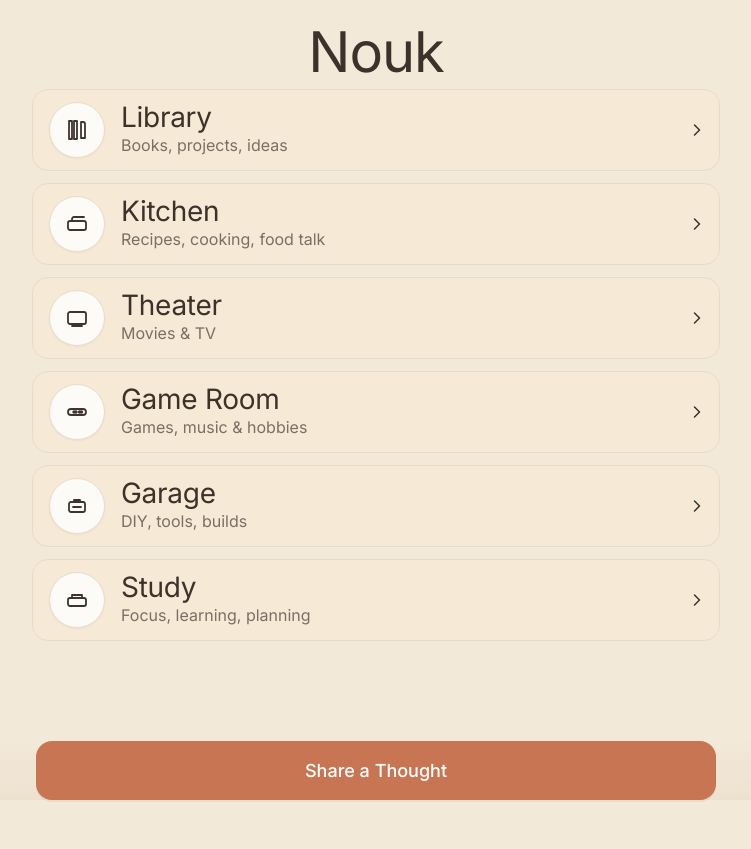
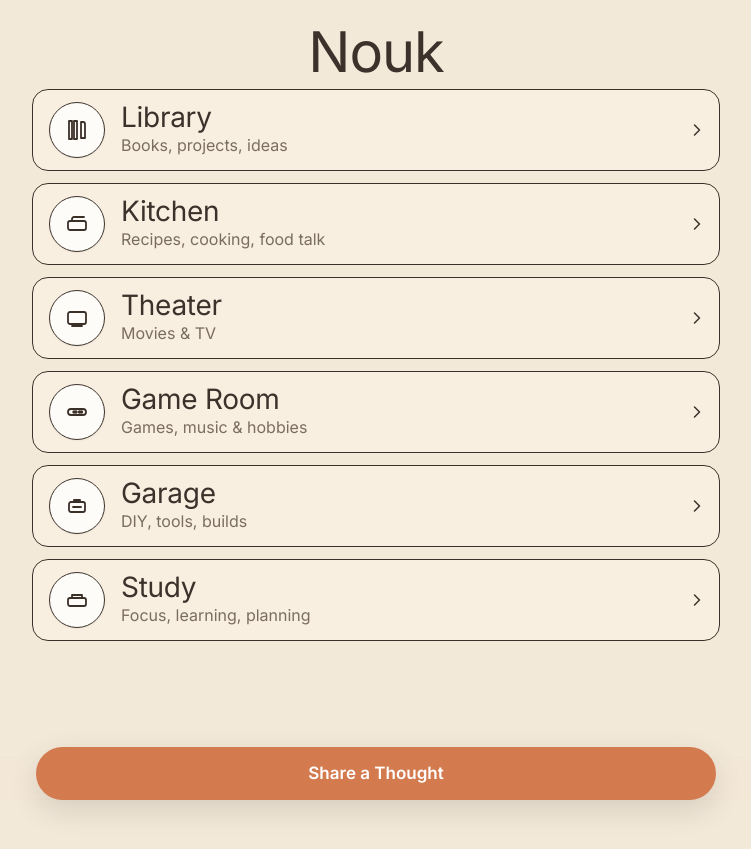
Before and after one commit to dus10-sudo/Nouk-V2, a Next.js app: page / in a window 1280 px wide. Shown: the whole page, without its empty margins (264-1015 px from the left). Built offline with nearby package versions, Linux system fonts and the light colour scheme; a web font is replaced by a local one.

Commit message:
Update globals.css

```diff
--- a/src/app/globals.css
+++ b/src/app/globals.css
@@ -2,30 +2,33 @@
 @tailwind components;
 @tailwind utilities;
 
-/* ────────────────────────────────────────────────
-   Nouk Parchment Theme
-────────────────────────────────────────────────── */
+/* -------- Nouk light theme: cozy café -------- */
+
 :root {
-  /* core palette */
-  --paper:#EDE1CE;          /* page background (slightly darker parchment) */
-  --card:#F6EAD6;           /* cards / surfaces */
-  --ring:#E8DCC8;           /* borders / focus rings */
-  --ink:#3E342F;            /* primary text */
-  --muted:#7A6E65;          /* subtitles / secondary text */
-  --accent:#C87553;         /* accent (Share button) */
-  --accent-press:#B86748;   /* pressed accent */
-  --shadow:0 1px 0 rgba(0,0,0,.03), 0 8px 24px rgba(0,0,0,.06);
-  --soft:0 4px 18px rgba(0,0,0,.08);
+  /* background + surfaces */
+  --paper: #f3e7d6;        /* app background */
+  --card: #f8efe1;         /* room cards */
+  --card-soft: #f6ecde;    /* intro / soft sections */
+  --badge: #f9f2e7;        /* icon circles, chips */
 
-  /* highlight accent (for selection feedback) */
-  --select:#5d7d66;
-  --select-bg:rgba(93,125,102,.18);
+  /* ink */
+  --ink: #3b3028;          /* main text */
+  --muted: #7b6c60;        /* subtitles, hints */
+
+  /* accents */
+  --accent: #d47a4f;       /* primary CTA */
+  --accent-soft: #f0c4a5;  /* focus ring / subtle accents */
+
+  /* borders + shadows */
+  --stroke: #e3d6c5;
+  --shadow-soft: 0 18px 40px rgba(0, 0, 0, 0.08);
 }
 
-/* ────────────────────────────────────────────────
-   Base Elements
-────────────────────────────────────────────────── */
-html, body, #__next, :root { height: 100%; }
+html,
+body,
+#__next {
+  height: 100%;
+}
 
 body {
   background: var(--paper);
@@ -34,118 +37,89 @@ body {
   text-rendering: optimizeLegibility;
 }
 
-/* remove blue link flash */
-a { color: inherit; text-decoration: none; }
+/* remove default blue link styles */
+a {
+  color: inherit;
+  text-decoration: none;
+}
 
-/* subtle focus ring */
+/* mobile: no tap highlight flash */
+* {
+  -webkit-tap-highlight-color: transparent;
+}
+
+/* nice focus ring */
 *:focus-visible {
-  outline: 2px solid var(--ring);
+  outline: 2px solid var(--accent-soft);
   outline-offset: 2px;
 }
 
-/* mobile tap highlight off */
-* { -webkit-tap-highlight-color: transparent; }
+/* ------- helpers used in components ------- */
 
-/* ────────────────────────────────────────────────
-   Reusable Classes
-────────────────────────────────────────────────── */
-.bg-card { background: var(--card); }
-.border-ring { border-color: var(--ring); }
-.text-ink { color: var(--ink); }
-.text-muted { color: var(--muted); }
-
-.primary {
-  background: var(--accent);
-  color: #fff;
+.bg-paper {
+  background: var(--paper);
 }
-.primary:active { background: var(--accent-press); }
-
-.shadow-card { box-shadow: var(--shadow); }
-.shadow-soft { box-shadow: var(--soft); }
-
-/* typography */
-h1 { letter-spacing:-.015em; }
-.room-title { font-size:26px; line-height:1.05; letter-spacing:-.01em; }
-.room-sub { color:var(--muted); }
-
-/* card helpers */
-.card {
-  @apply bg-card rounded-2xl shadow-card border border-[color:var(--ring)];
+.bg-card {
+  background: var(--card);
 }
-.card-row { @apply flex items-center gap-4; }
-.subtle { color: var(--muted); }
-
-/* remove link underline fallback flash */
-a { color: inherit; text-decoration: none; }
-
-/* ────────────────────────────────────────────────
-   Modal / Sheet Animation
-────────────────────────────────────────────────── */
-@keyframes modalIn {
-  from {
-    transform: translateY(8px) scale(.985);
-    opacity: 0;
-  }
-  to {
-    transform: translateY(0) scale(1);
-    opacity: 1;
-  }
+.bg-card-soft {
+  background: var(--card-soft);
 }
-.animate-modalIn {
-  animation: modalIn .18s ease-out both;
+.text-ink {
+  color: var(--ink);
+}
+.text-muted {
+  color: var(--muted);
+}
+.border-soft {
+  border-color: var(--stroke);
+}
+.shadow-soft {
+  box-shadow: var(--shadow-soft);
 }
 
-/* optional focus glow for clickable tiles */
-button:focus-visible {
-  box-shadow: 0 0 0 2px var(--ring) inset;
+/* typography tuning */
+h1,
+h2,
+h3 {
+  letter-spacing: -0.02em;
 }
 
-/* ────────────────────────────────────────────────
-   Utility Alignment / Overrides
-────────────────────────────────────────────────── */
-.nouk-cta {
-  @apply rounded-2xl font-medium text-center bg-[var(--accent)] text-white;
-}
-@keyframes fadeInUp {
-  from { opacity: 0; transform: translateY(12px); }
-  to   { opacity: 1; transform: translateY(0); }
-}
-@keyframes fadeInUp {
-  from {
-    opacity: 0;
-    transform: translateY(12px);
-  }
-  to {
-    opacity: 1;
-    transform: translateY(0);
-  }
+.room-title {
+  font-size: 20px;
+  line-height: 1.1;
 }
 
-@keyframes fadeBackdrop {
-  from {
-    background-color: rgba(0, 0, 0, 0);
-    backdrop-filter: blur(0px);
-  }
-  to {
-    background-color: rgba(0, 0, 0, 0.6);
-    backdrop-filter: blur(2px);
-  }
+/* primary CTA pill button (ShareThought) */
+.nouk-cta {
+  display: block;
+  width: 100%;
+  border-radius: 999px;
+  background: var(--accent);
+  color: #ffffff;
+  padding: 14px 22px;
+  font-size: 17px;
+  font-weight: 600;
+  text-align: center;
+  box-shadow: 0 10px 30px rgba(0, 0, 0, 0.12);
+  transition: transform 0.08s ease-out, box-shadow 0.08s ease-out,
+    background-color 0.12s ease-out;
+  border: none;
 }
 
-@keyframes pulseOnce {
-  0%, 100% { transform: scale(1); }
-  50% { transform: scale(1.04); }
+.nouk-cta:active {
+  transform: translateY(1px);
+  box-shadow: 0 6px 18px rgba(0, 0, 0, 0.08);
+  background: #c1673e;
 }
 
-.nouk-cta {
-  animation: pulseOnce 0.4s ease-out;
+.nouk-cta:disabled {
+  opacity: 0.6;
+  box-shadow: none;
 }
-@keyframes fadeInUp {
-  from { opacity: 0; transform: translateY(12px); }
-  to   { opacity: 1; transform: translateY(0); }
-}
-@keyframes fadeBackdrop {
-  from { background-color: rgba(0,0,0,0); backdrop-filter: blur(0px); }
-  to   { background-color: rgba(0,0,0,0.55); backdrop-filter: blur(2px); }
-}
-.nouk-cta { animation: fadeInUp .25s ease-out; }
+
+/* modal shell blur */
+.nouk-modal-backdrop {
+  background: rgba(0, 0, 0, 0.32);
+  backdrop-filter: blur(10px);
+   }
```
